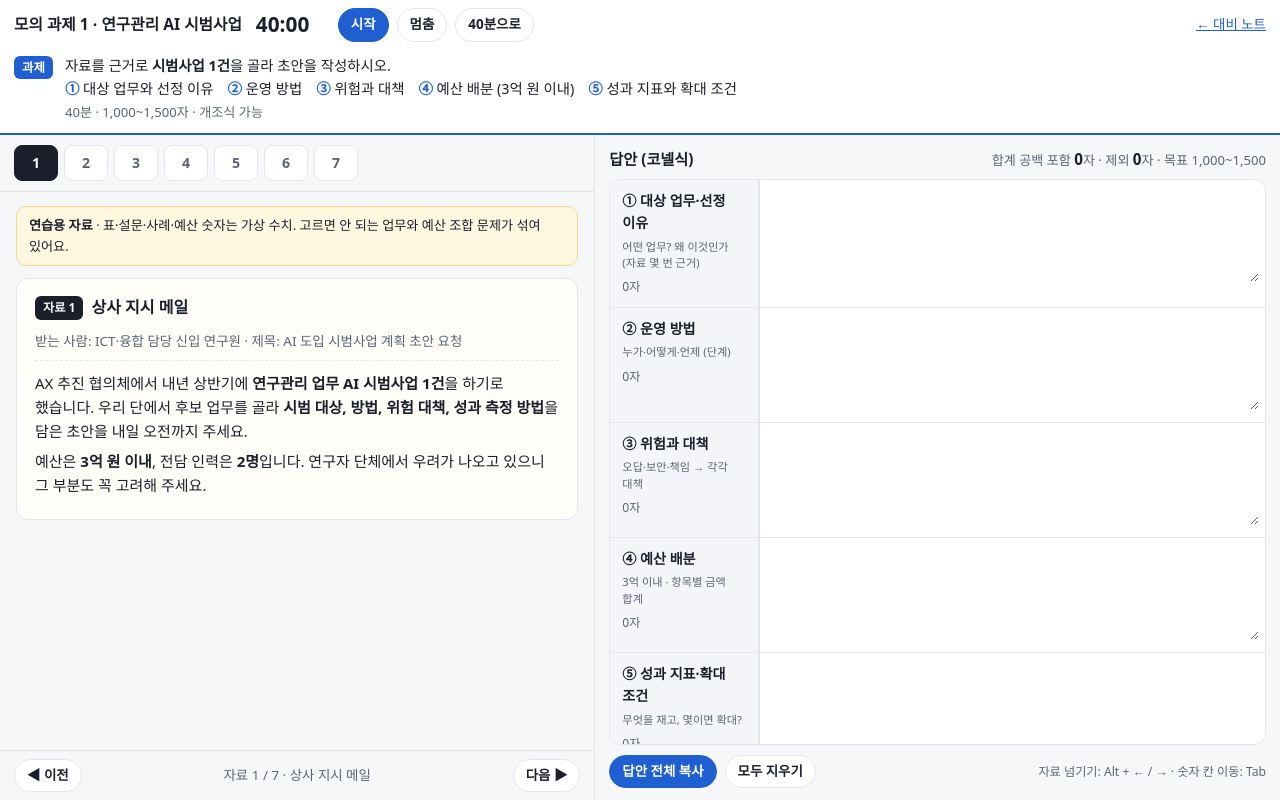
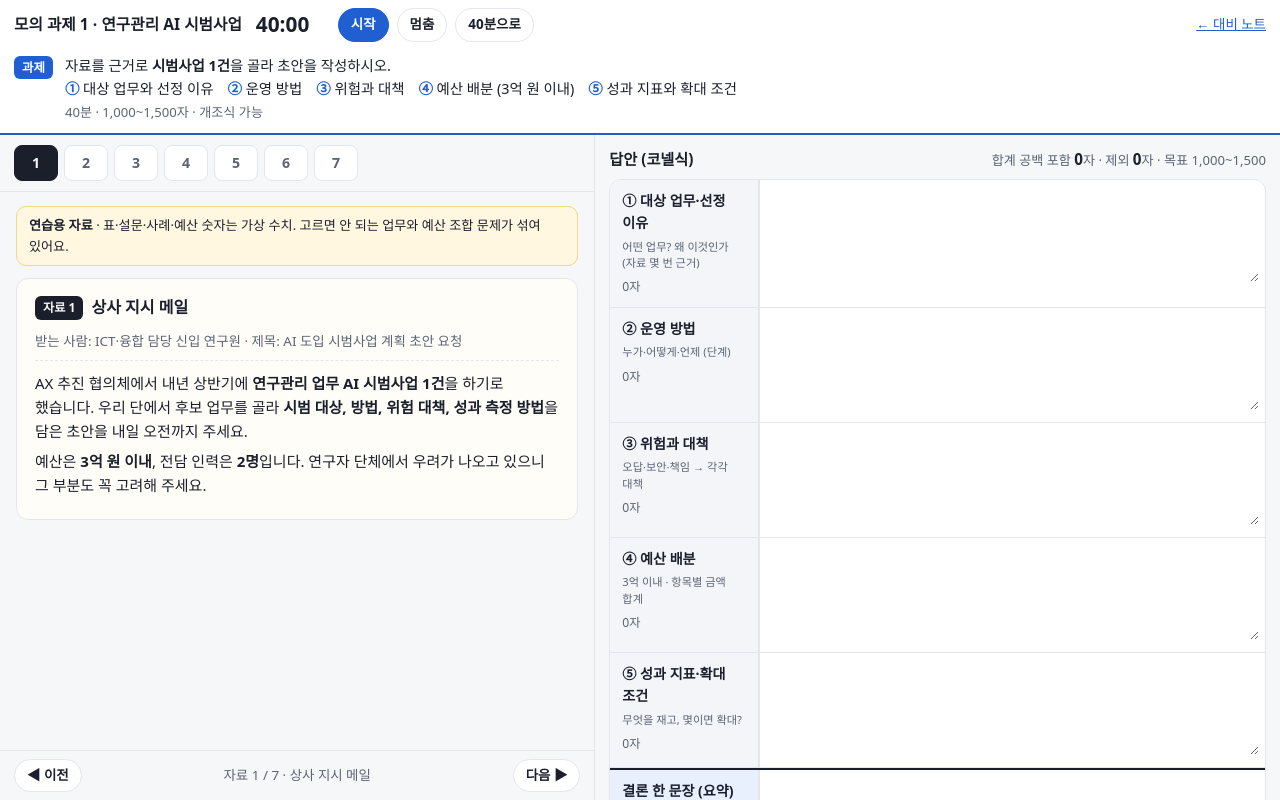
Before and after one commit to idayon/gongjun-note, a plain HTML site: page templates/mock-template.html in a window 1280 px wide. Drawn offline with Linux system fonts and the light colour scheme.

Commit message:
템플릿: 코넬 답안 칸 잘림 수정 반영
Co-Authored-By: Claude Opus 5.5 <noreply@anthropic.com>

```diff
--- a/templates/mock-template.html
+++ b/templates/mock-template.html
@@ -55,11 +55,11 @@ td.n{text-align:right;white-space:nowrap;font-variant-numeric:tabular-nums}
 
 /* 코넬식 답안 */
 .right{overflow:auto;padding:12px 14px}
-.rhead{display:flex;justify-content:space-between;align-items:center;gap:8px;flex-wrap:wrap;margin-bottom:8px}
+.rhead{flex:none;display:flex;justify-content:space-between;align-items:center;gap:8px;flex-wrap:wrap;margin-bottom:8px}
 .rhead b{font-size:.95rem}
 .cnt{font-size:.82rem;color:var(--sub)}
 .cnt b{color:var(--ink)}
-.cornell{border:1px solid var(--line);border-radius:12px;overflow:hidden;background:var(--card)}
+.cornell{flex:none;border:1px solid var(--line);border-radius:12px;overflow:hidden;background:var(--card)}
 .row{display:grid;grid-template-columns:150px minmax(0,1fr);border-bottom:1px solid var(--line)}
 .row:last-child{border-bottom:0}
 .cue{background:var(--cue);border-right:2px solid var(--line);padding:10px 12px;font-size:.84rem}
@@ -71,7 +71,7 @@ td.n{text-align:right;white-space:nowrap;font-variant-numeric:tabular-nums}
 .cell textarea:focus{background:var(--accent-soft);border-radius:8px}
 .row.sum{border-top:2px solid var(--ink)}
 .row.sum .cue{background:var(--accent-soft)}
-.rfoot{display:flex;gap:8px;flex-wrap:wrap;margin-top:10px;align-items:center}
+.rfoot{flex:none;display:flex;gap:8px;flex-wrap:wrap;margin-top:10px;align-items:center}
 .hint{font-size:.76rem;color:var(--sub);margin-left:auto}
 
 @media (max-width:800px){
```
